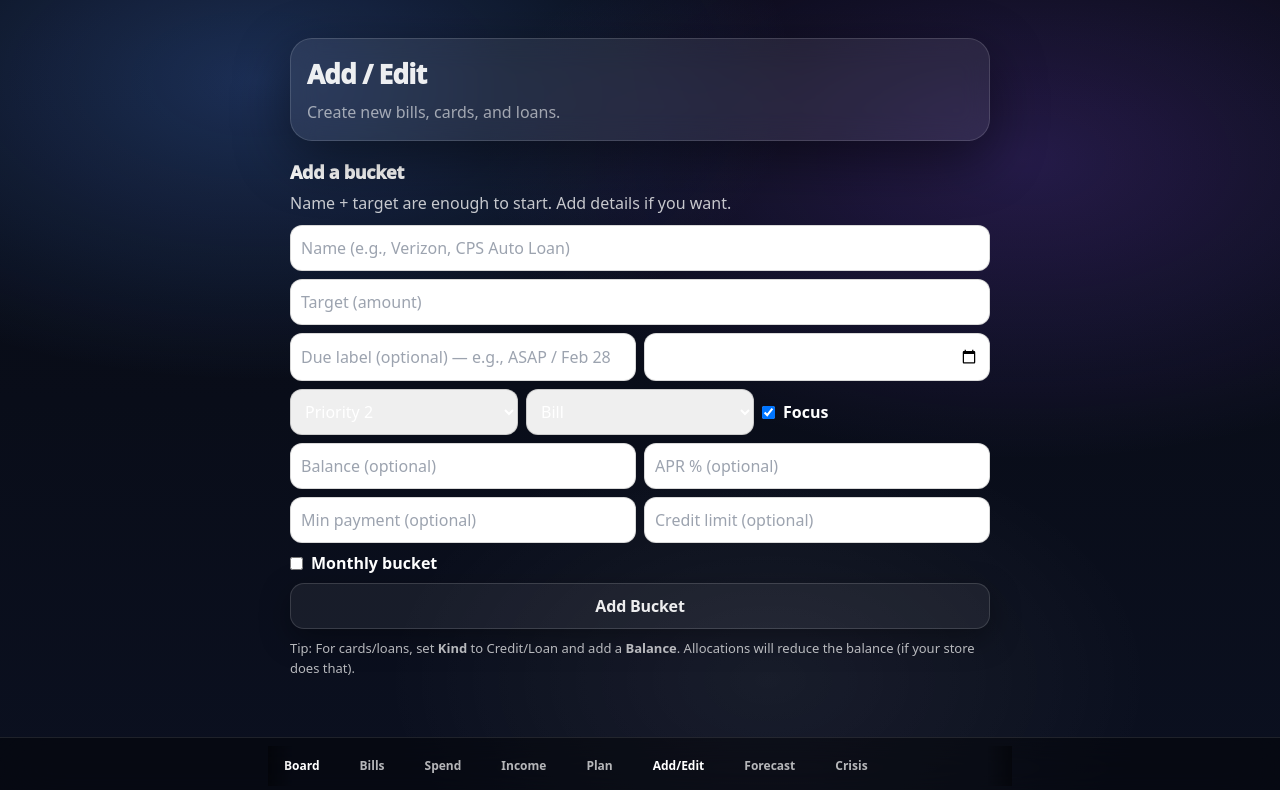
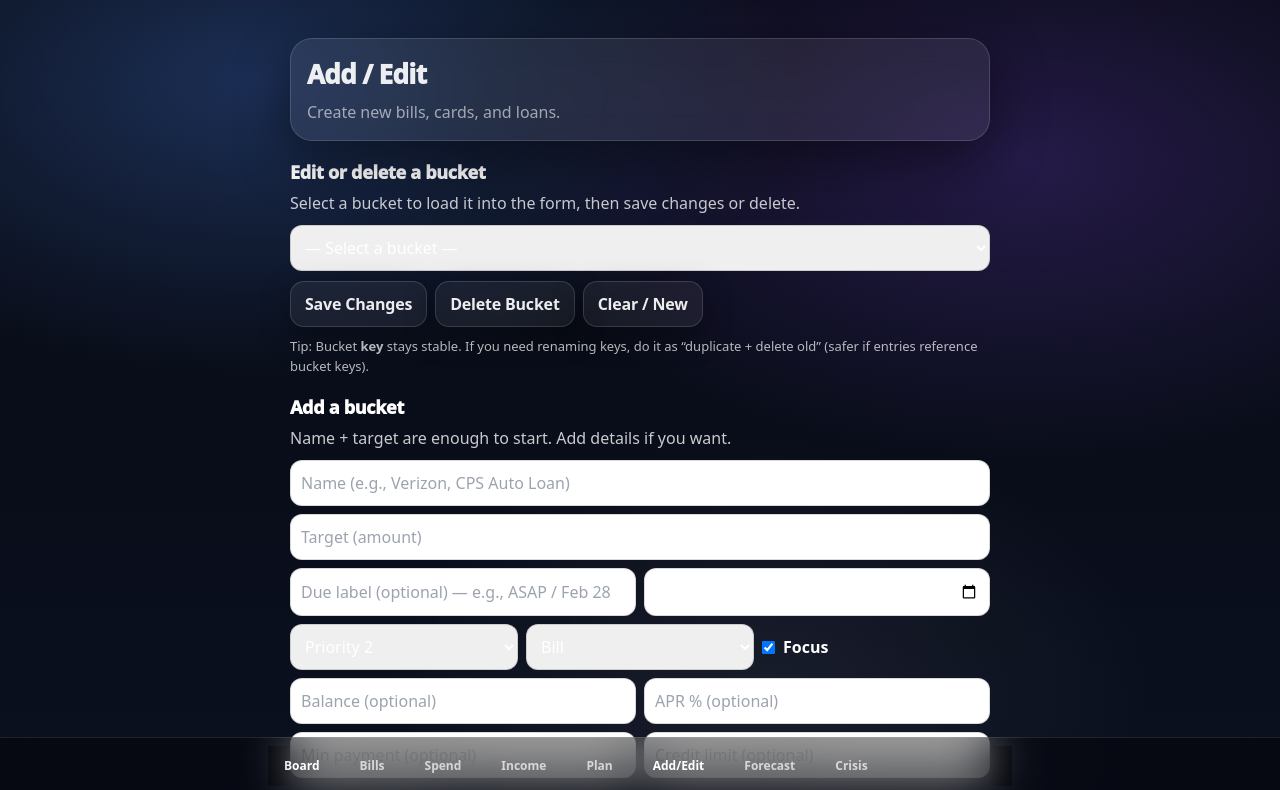
Before and after one commit to KristineMK72/money-control-board, a Next.js app: page /money/add in a window 1280 px wide. Shown: the top 790 px of the page. Built offline with nearby package versions, Linux system fonts and the light colour scheme.

Commit message:
Update page.tsx

```diff
--- a/app/money/add/page.tsx
+++ b/app/money/add/page.tsx
@@ -1,6 +1,6 @@
 "use client";
 
-import React, { useMemo, useState } from "react";
+import React, { useMemo, useState, useEffect } from "react";
 import { useMoneyStore } from "@/lib/money/store";
 import type { Bucket, BucketKey } from "@/lib/money/types";
 import { MoneyShell, Section, btn } from "@/lib/money/ui";
@@ -31,7 +31,7 @@ function clampDayOfMonth(d: number) {
 export default function AddEditPage() {
   const store = useMoneyStore();
 
-  // ---- form state
+  // ---- form state (used for both Add + Edit)
   const [newName, setNewName] = useState("");
   const [newTarget, setNewTarget] = useState<number>(0);
   const [newDue, setNewDue] = useState("");
@@ -50,50 +50,20 @@ export default function AddEditPage() {
   const [newMonthlyTarget, setNewMonthlyTarget] = useState<number>(0);
   const [newDueDay, setNewDueDay] = useState<number>(1);
 
-  const existingKeys = useMemo(() => new Set(store.buckets.map((b) => b.key)), [store.buckets]);
+  // ✅ which bucket are we editing?
+  const [editKey, setEditKey] = useState<BucketKey | "">("");
 
-  function addBucket() {
-    const name = newName.trim();
-    if (!name) return;
+  const existingKeys = useMemo(
+    () => new Set(store.buckets.map((b) => b.key)),
+    [store.buckets]
+  );
 
-    const base = slugKey(name);
-    let key: BucketKey = base;
-    let i = 2;
-    while (existingKeys.has(key)) {
-      key = `${base}-${i++}`;
-    }
+  const editBucket = useMemo(
+    () => store.buckets.find((b) => b.key === editKey),
+    [store.buckets, editKey]
+  );
 
-    const isMonthly = !!newIsMonthly;
-
-    const bucket: Bucket = {
-      key,
-      name,
-
-      saved: 0,
-      target: Number(newTarget || 0),
-
-      due: (newDue || "").trim() || undefined,
-      // IMPORTANT: match common Bucket typing: dueDate is optional
-      // If your Bucket type uses `dueDate?: string` (optional), this is correct:
-      dueDate: (newDueDate || "").trim() || undefined,
-
-      priority: newPriority,
-      focus: newFocus,
-
-      kind: newKind,
-      balance: newBalance ? Number(newBalance) : undefined,
-      apr: newApr ? Number(newApr) : undefined,
-      minPayment: newMinPayment ? Number(newMinPayment) : undefined,
-      creditLimit: newCreditLimit ? Number(newCreditLimit) : undefined,
-
-      isMonthly,
-      monthlyTarget: isMonthly ? Number(newMonthlyTarget || newTarget || 0) : undefined,
-      dueDay: isMonthly ? clampDayOfMonth(Number(newDueDay || 1)) : undefined,
-    };
-
-    store.addBucket(bucket);
-
-    // reset
+  function resetForm() {
     setNewName("");
     setNewTarget(0);
     setNewDue("");
@@ -112,8 +82,167 @@ export default function AddEditPage() {
     setNewDueDay(1);
   }
 
+  // ✅ when user selects a bucket, load it into the form
+  useEffect(() => {
+    if (!editBucket) return;
+    setNewName(editBucket.name ?? "");
+    setNewTarget(Number(editBucket.target ?? 0));
+    setNewDue(editBucket.due ?? "");
+    setNewDueDate((editBucket as any).dueDate ?? "");
+
+    setNewPriority((editBucket.priority ?? 2) as 1 | 2 | 3);
+    setNewFocus(!!editBucket.focus);
+
+    setNewKind((editBucket.kind ?? "bill") as any);
+    setNewBalance(Number(editBucket.balance ?? 0));
+    setNewApr(Number(editBucket.apr ?? 0));
+    setNewMinPayment(Number(editBucket.minPayment ?? 0));
+    setNewCreditLimit(Number(editBucket.creditLimit ?? 0));
+
+    setNewIsMonthly(!!(editBucket as any).isMonthly);
+    setNewMonthlyTarget(Number((editBucket as any).monthlyTarget ?? 0));
+    setNewDueDay(Number((editBucket as any).dueDay ?? 1));
+  }, [editBucket]);
+
+  function buildBucketPatch(): Partial<Bucket> {
+    const name = newName.trim();
+
+    const isMonthly = !!newIsMonthly;
+
+    return {
+      name: name || undefined,
+
+      target: Number(newTarget || 0),
+
+      due: (newDue || "").trim() || undefined,
+      dueDate: (newDueDate || "").trim() || undefined,
+
+      priority: newPriority,
+      focus: newFocus,
+
+      kind: newKind,
+      balance: newBalance ? Number(newBalance) : undefined,
+      apr: newApr ? Number(newApr) : undefined,
+      minPayment: newMinPayment ? Number(newMinPayment) : undefined,
+      creditLimit: newCreditLimit ? Number(newCreditLimit) : undefined,
+
+      isMonthly,
+      monthlyTarget: isMonthly ? Number(newMonthlyTarget || newTarget || 0) : undefined,
+      dueDay: isMonthly ? clampDayOfMonth(Number(newDueDay || 1)) : undefined,
+    } as any;
+  }
+
+  function addBucket() {
+    const name = newName.trim();
+    if (!name) return;
+
+    const base = slugKey(name);
+    let key: BucketKey = base;
+    let i = 2;
+    while (existingKeys.has(key)) {
+      key = `${base}-${i++}` as BucketKey;
+    }
+
+    const patch = buildBucketPatch();
+
+    const bucket: Bucket = {
+      key,
+      // keep saved at 0 for new buckets
+      saved: 0,
+      // patch includes name/target/etc
+      ...(patch as any),
+      name,
+    };
+
+    store.addBucket(bucket);
+
+    resetForm();
+  }
+
+  function saveEdits() {
+    if (!editKey) return;
+    // (Optional) enforce name
+    const name = newName.trim();
+    if (!name) return;
+
+    store.updateBucket(editKey as BucketKey, buildBucketPatch());
+  }
+
+  function deleteSelected() {
+    if (!editKey) return;
+    const b = store.buckets.find((x) => x.key === editKey);
+    const ok = window.confirm(`Delete bucket "${b?.name ?? editKey}"? This cannot be undone.`);
+    if (!ok) return;
+
+    store.deleteBucket(editKey as BucketKey);
+    setEditKey("");
+    resetForm();
+  }
+
   return (
     <MoneyShell title="Add / Edit" subtitle="Create new bills, cards, and loans.">
+      {/* =======================
+          EDIT EXISTING
+      ======================= */}
+      <Section
+        title="Edit or delete a bucket"
+        subtitle="Select a bucket to load it into the form, then save changes or delete."
+      />
+
+      <div style={{ display: "grid", gap: 10, marginBottom: 18 }}>
+        <select
+          value={editKey}
+          onChange={(e) => setEditKey(e.target.value as any)}
+          style={{ padding: 10, borderRadius: 12, border: "1px solid rgba(0,0,0,0.15)" }}
+        >
+          <option value="">— Select a bucket —</option>
+          {store.buckets
+            .slice()
+            .sort((a, b) => (a.priority ?? 2) - (b.priority ?? 2) || a.name.localeCompare(b.name))
+            .map((b) => (
+              <option key={b.key} value={b.key}>
+                {b.name} ({b.key})
+              </option>
+            ))}
+        </select>
+
+        <div style={{ display: "flex", gap: 8, flexWrap: "wrap" }}>
+          <button
+            onClick={saveEdits}
+            disabled={!editKey}
+            style={btn(editKey ? "primary" : "default")}
+          >
+            Save Changes
+          </button>
+
+          <button
+            onClick={deleteSelected}
+            disabled={!editKey}
+            style={btn(editKey ? "danger" : "default")}
+          >
+            Delete Bucket
+          </button>
+
+          <button
+            onClick={() => {
+              setEditKey("");
+              resetForm();
+            }}
+            style={btn()}
+          >
+            Clear / New
+          </button>
+        </div>
+
+        <div style={{ opacity: 0.7, fontSize: 13 }}>
+          Tip: Bucket <b>key</b> stays stable. If you need renaming keys, do it as “duplicate + delete old”
+          (safer if entries reference bucket keys).
+        </div>
+      </div>
+
+      {/* =======================
+          ADD NEW
+      ======================= */}
       <Section title="Add a bucket" subtitle="Name + target are enough to start. Add details if you want." />
 
       <div style={{ display: "grid", gap: 10 }}>
@@ -232,7 +361,7 @@ export default function AddEditPage() {
         </div>
 
         <div style={{ opacity: 0.7, fontSize: 13 }}>
-          Tip: For cards/loans, set <b>Kind</b> to Credit/Loan and add a <b>Balance</b>. Allocations will reduce the balance (if your store does that).
+          Tip: For cards/loans, set <b>Kind</b> to Credit/Loan and add a <b>Balance</b>.
         </div>
       </div>
     </MoneyShell>
```
